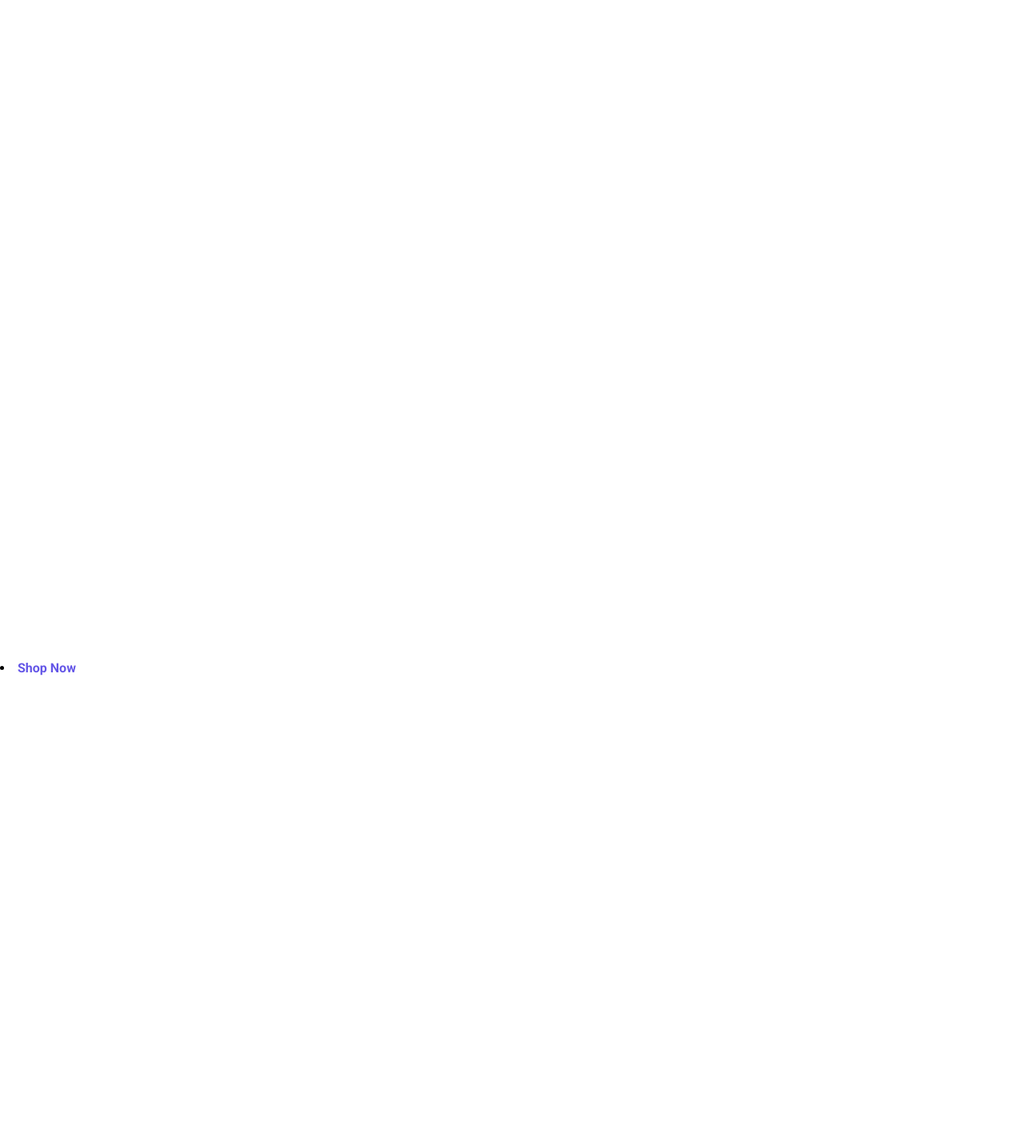
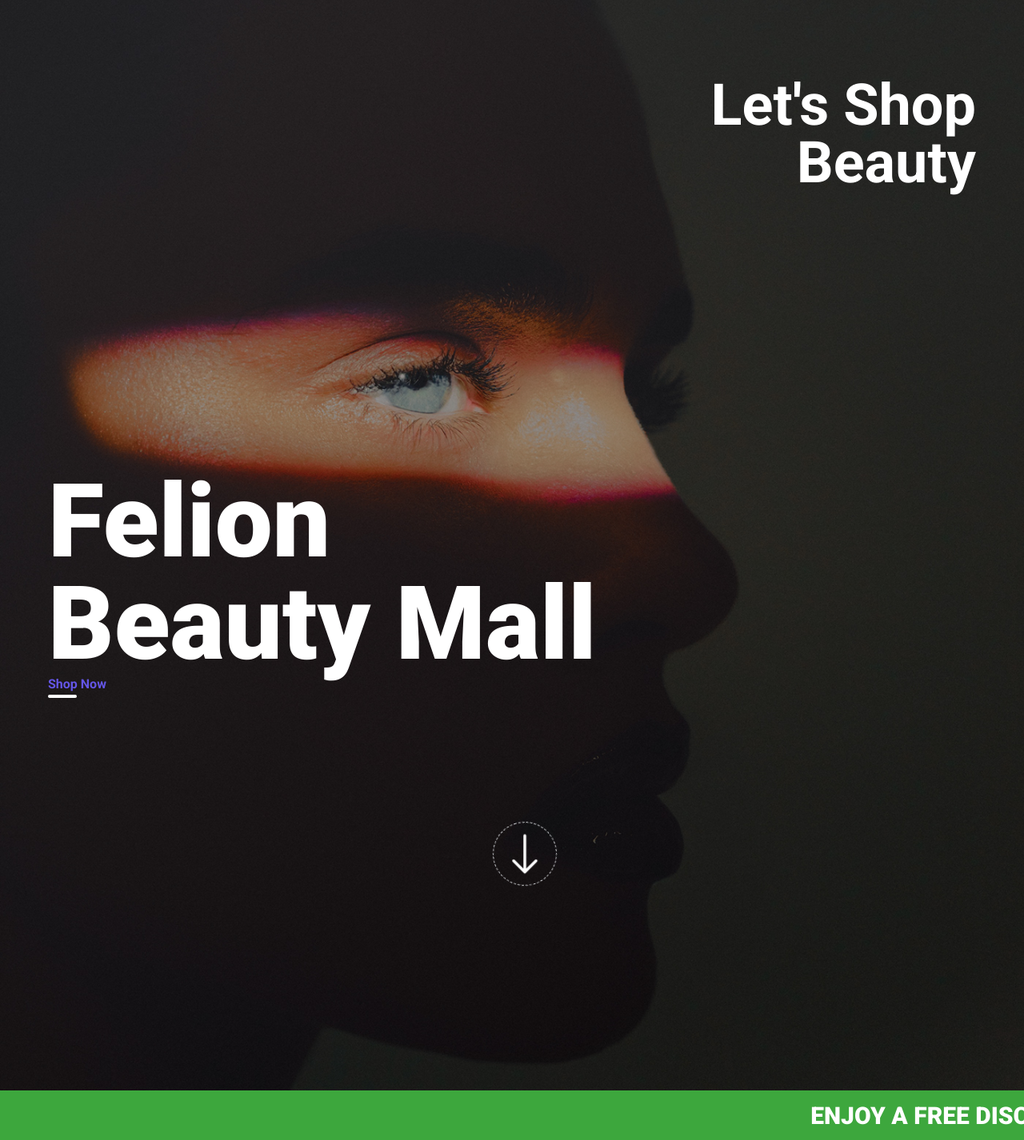
Before and after one commit to Kamasah-Dickson/felion-beauty-mall, a Next.js app: page / in a window 1280 px wide. Shown: the top 1426 px of the page at 80% size. Before the commit the page ends 1106 px from the top, so only its background shows below. Built offline with nearby package versions, Linux system fonts and the light colour scheme.

Commit message:
add animations in hero section

```diff
--- a/app/components/HeroSection.tsx
+++ b/app/components/HeroSection.tsx
@@ -4,19 +4,30 @@
 import { BsArrowDown } from "react-icons/bs";
 import { motion } from "framer-motion";
 import Link from "next/link";
+import Featured from "./Featured";
+import { useRef } from "react";
 
 function HeroSection() {
+	const featuredRef = useRef<HTMLDivElement | null>(null);
+
+	const scrollToSection = () => {
+		if (featuredRef.current) {
+			featuredRef.current.scrollIntoView({ behavior: "smooth" });
+		}
+	};
+
 	return (
 		<>
-			<div>
+			<div className="hero">
+				<section className="md:px-5 my-max mt-24">
 					<motion.h1
-					initial={{ opacity: 0, x: "25%" }}
+						initial={{ opacity: 0, x: "15%" }}
 						animate={{
 							opacity: 1,
 							x: "0",
-						transition: { delay: 2.3, duration: 2.3 },
+							transition: { delay: 0.8, duration: 1.3 },
 						}}
-					className="text-4xl max-w-xs md:max-w-sm text-white md:p-0 p-5 max-wxs md:text-7xl ml-auto md:mt-10 font-normal text-right"
+						className="text-5xl font-bold max-w-xs md:max-w-sm text-white md:p-0 p-5 max-wxs md:text-7xl ml-auto md:mt-10 text-right"
 					>
 						Let's Shop Beauty
 					</motion.h1>
@@ -26,13 +37,15 @@
 							whileInView={{
 								opacity: 1,
 								y: "0%",
-							transition: { delay: 2.7, ease: "easeIn", duration: 1.2 },
+								transition: { delay: 0.7, ease: "easeIn", duration: 1.1 },
 							}}
+							viewport={{ once: true }}
 							className="p-5 md:p-0 text-white text-6xl md:max-w-lg lg:max-w-3xl lg:text-9xl max-w-sm md:text-8xl font-black "
 						>
 							Felion Beauty Mall
 						</motion.h2>
 						<motion.li
+							className="list-none"
 							initial={{ opacity: 0, y: "40%" }}
 							whileInView={{
 								opacity: 1,
@@ -51,23 +64,28 @@
 							</Link>
 						</motion.li>
 					</div>
-			</div>
 					<motion.div
+						className="mb-80 relative w-12 h-12 mx-auto before:absolute before:border
+						before:border-dashed before:-z-10 before:my-animation before:h-20 before:rounded-full before:w-20"
 						initial={{ opacity: 0, y: "25%" }}
 						whileInView={{
 							opacity: 1,
 							y: "0%",
 							transition: { delay: 0, ease: "easeIn", duration: 1.5 },
 						}}
+						onClick={scrollToSection}
 					>
 						<BsArrowDown
 							tabIndex={0}
 							aria-label="scroll down"
 							color="white"
-					size={70}
-					className="my-animation cursor-pointer mx-auto mt-20 mb-7"
+							size={80}
+							className="outline-none cursor-pointer  scale-[0.7] mx-auto mt-20"
 						/>
 					</motion.div>
+				</section>
+			</div>
+			<Featured featuredRef={featuredRef} />
 		</>
 	);
 }
```
Lines whose indentation alone changed are shown as unchanged.
